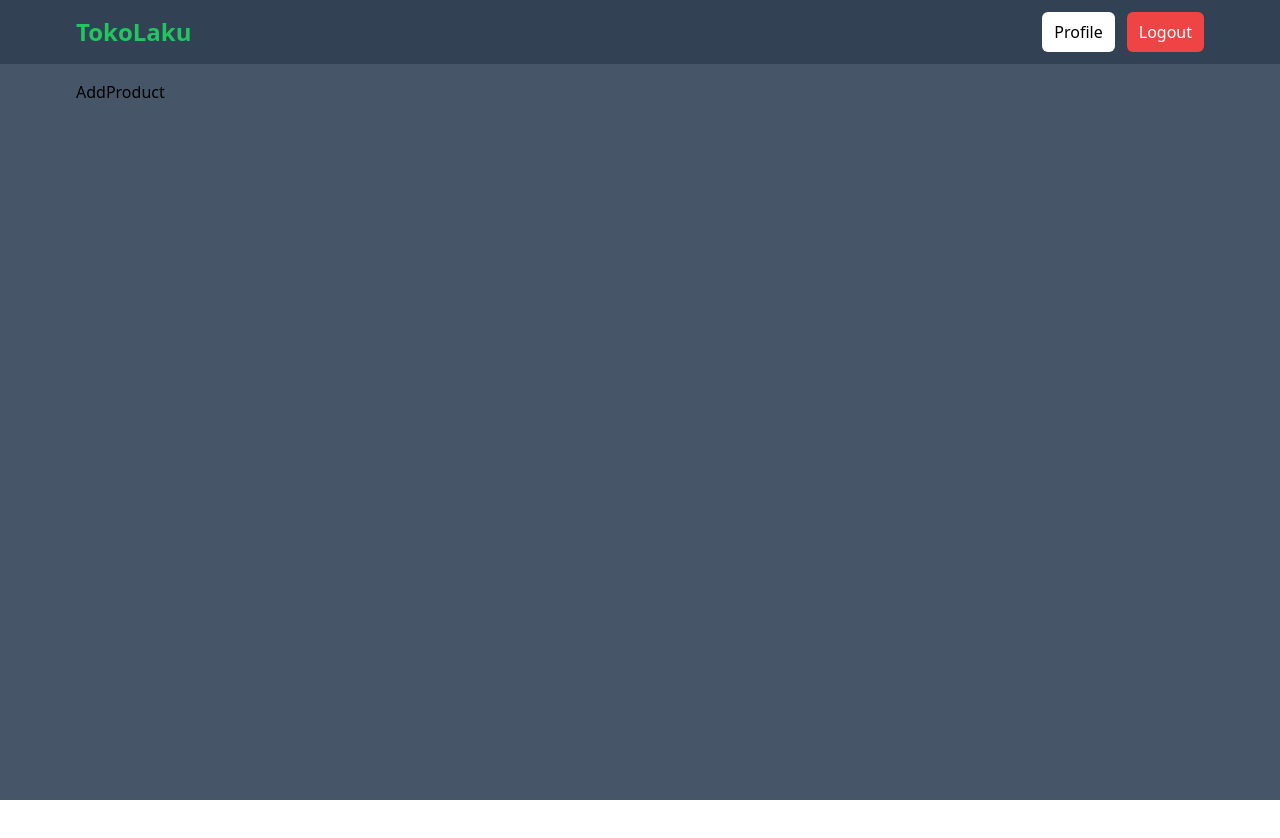
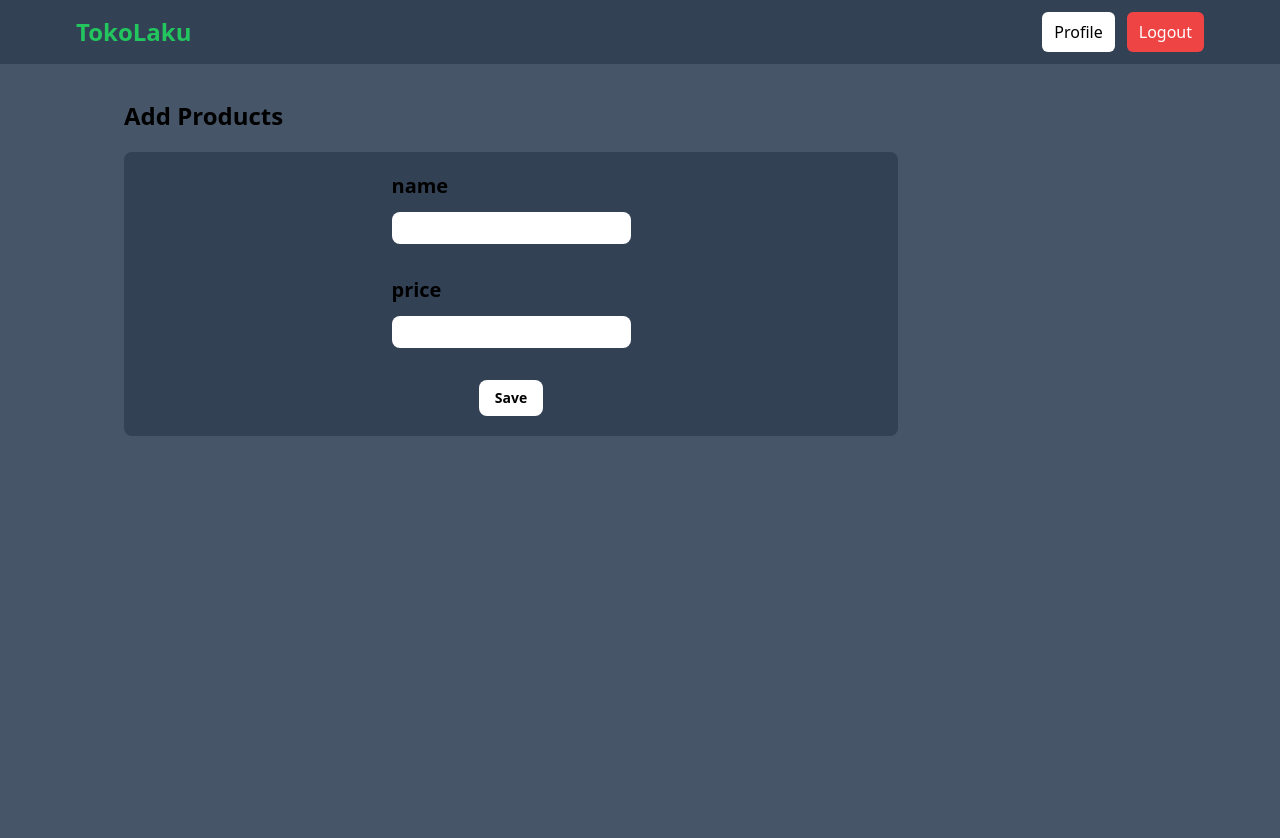
Before and after one commit to RevDonz/kelompok3_crud, a Next.js app: page /products/add in a window 1280 px wide. Shown: the top 838 px of the page. Before the commit the page ends 800 px from the top, so only its background shows below. Built offline with nearby package versions, Linux system fonts and the light colour scheme.

Commit message:
merubah add

```diff
--- a/src/pages/products/add.tsx
+++ b/src/pages/products/add.tsx
@@ -1,9 +1,78 @@
-import React from 'react'
+import React from "react";
+import axios from "axios";
+
+
+import {useState } from 'react';
+
+
 
 const AddProduct = () => {
+  const [name, setName] = useState('');
+  const [price, setPrice] = useState('');
+
+  const handleSubmit = async (e: any) =>{
+    e.preventDefault();
+
+    try{
+      const res = await axios.post('https://dummyjson.com/products/add', {
+        title : name,
+        price: price,
+
+      });
+
+      console.log(res.data.price)
+      console.log(res.data.title)
+      if(res.status --- 200){
+        alert('')
+      }
+
+
+
+    console.log(res);
+  } catch (e){
+    console.log(e);
+  }
+}
   return (
-    <div>AddProduct</div>
-  )
-}
+    <div>
+      <div className="min-h-screen mt-5 px-12">
+        <h1 className="text-2xl font-bold mb-5 jus">Add Products</h1>
+        <div className="w-3/4">
+          <form
+          className="bg-slate-700 p-5 rounded-lg flex flex-col gap-3 items-center w-1/1 mt0"
+          onSubmit={handleSubmit}
+          >
+            <label htmlFor="title" className="block mb-5">
+              <span className="block mb-3 font-bold text-xl">name</span>
+              <input
+                type="text"
+                className="bg-white p-1 w-1/1 outline-none rounded-lg text-slate-700"
+                name="title"
+                id="title"
+                onChange={(e) => setName(e.target.value)}
+              />
+            </label>
+            <label htmlFor="price" className="block mb-5">
+              <span className="block mb-3 font-bold text-xl">price</span>
+              <input
+                type="text"
+                className="bg-white p-1 w-full outline-none rounded-lg text-slate-700"
+                name="price"
+                id="price"
+                onChange={(e) => setPrice(e.target.value)}
+              />
+            </label>
+            <button
+              type="submit"
+              className="block bg-white px-4 py-2 font-bold hover:bg-slate-300 text-sm rounded-lg text-black"
+            >
+              Save
+            </button>
+          </form>
+        </div>
+      </div>
+    </div>
+  );
+};
 
-export default AddProduct
+export default AddProduct;
```
Also changed, not shown: 1 other file (tests, documents, lock files or other folders).
